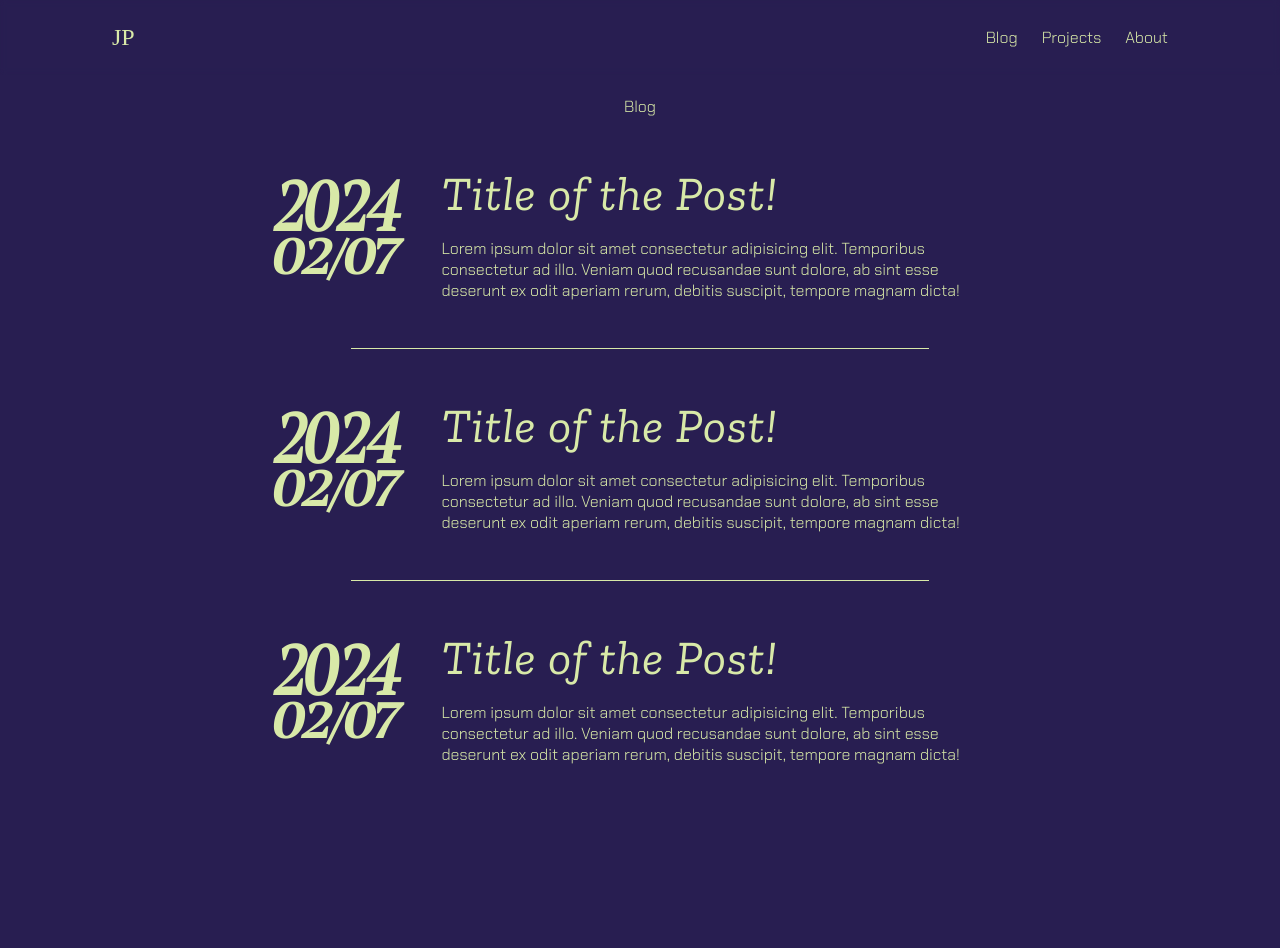
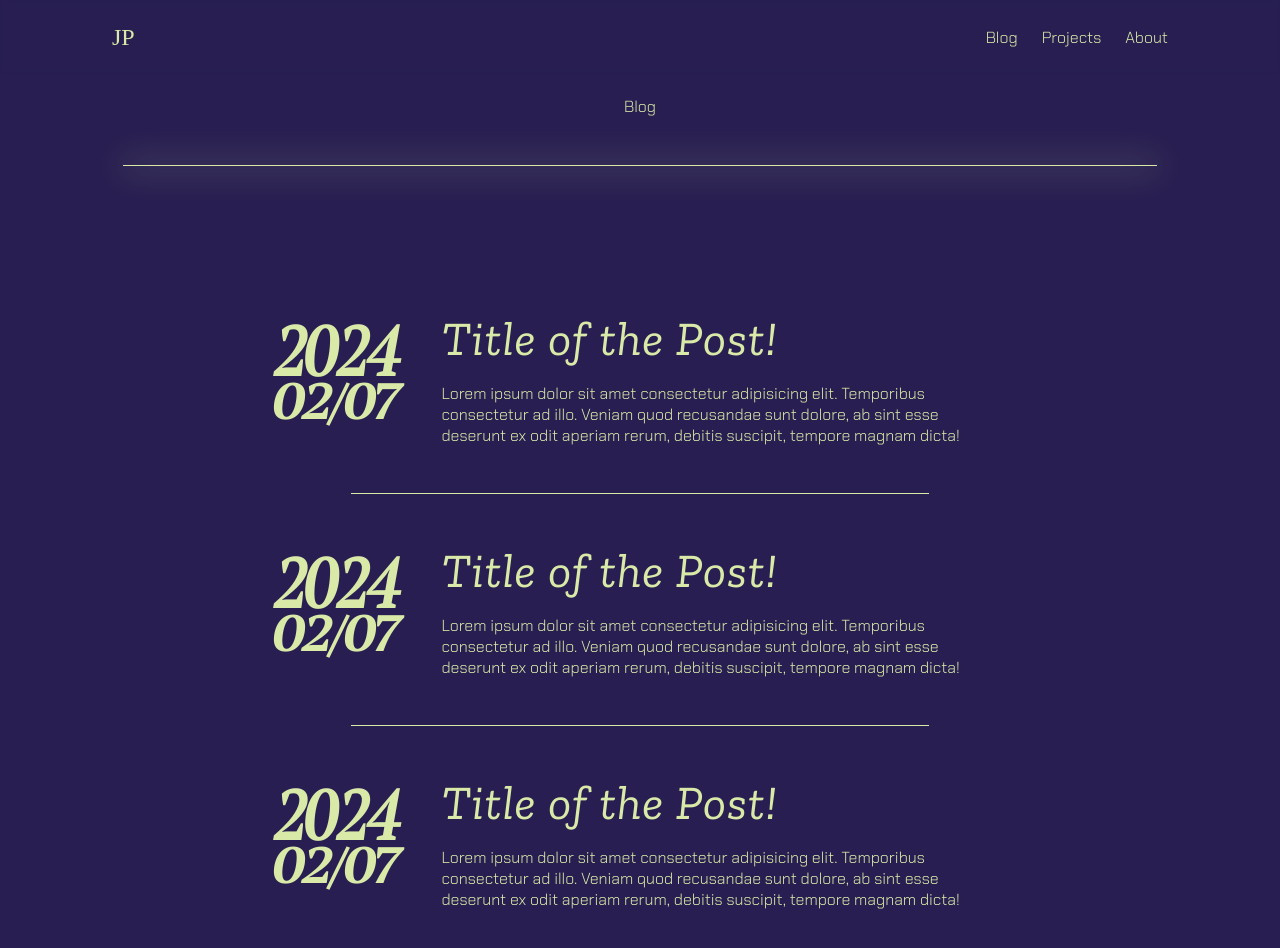
Before and after one commit to j-prt/portfolio, a React (Vite) app: page /blog in a window 1280 px wide. Shown: the top 948 px of the page. Built offline with nearby package versions, Linux system fonts and the light colour scheme; a web font is replaced by a local one.

Commit message:
checkpoint

```diff
--- a/src/pages/blog/Blog.tsx
+++ b/src/pages/blog/Blog.tsx
@@ -1,12 +1,21 @@
+import styled from 'styled-components'
 import FullScreenBackground from '../../ui/FullScreenBackground'
 import MainContainer from '../../ui/MainContainer'
 import BlogCard from './BlogCard'
+
+const Rule = styled.div`
+  margin-bottom: 6rem;
+  width: 85%;
+  border-bottom: 1px solid var(--color-accent); // rgba(228, 240, 194, 0.7); // color-accent-light
+  box-shadow: 0rem 0rem 2rem 0.05rem var(--color-accent);
+`
 
 function Blog() {
   return (
     <FullScreenBackground size='long' color='secondary'>
       <MainContainer>
         Blog
+        <Rule />
         <BlogCard />
         <BlogCard />
         <BlogCard />
```
Also changed, not shown: src/ui/Rule.tsx (added).
